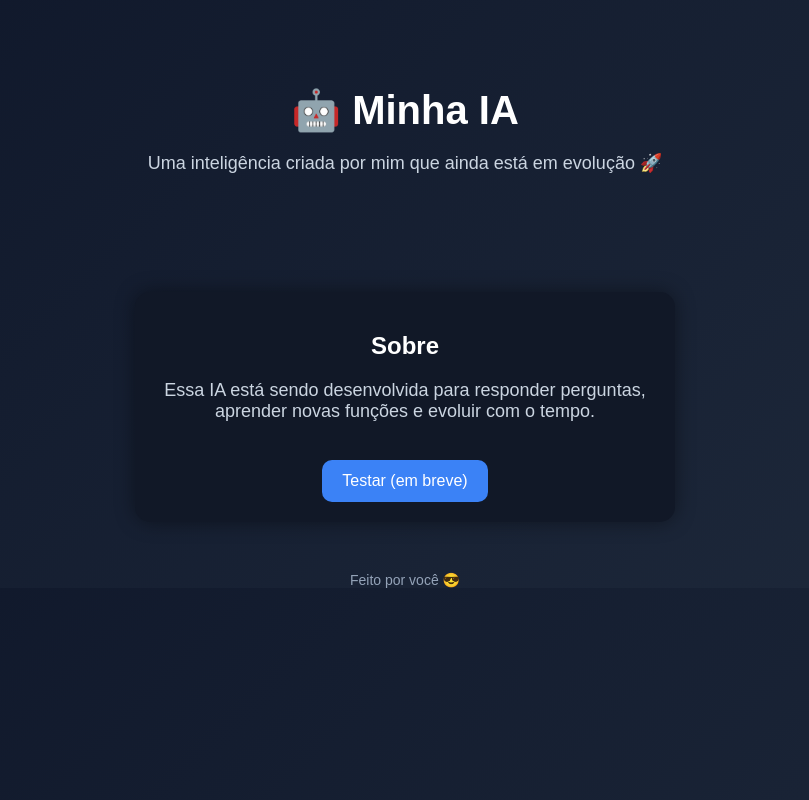
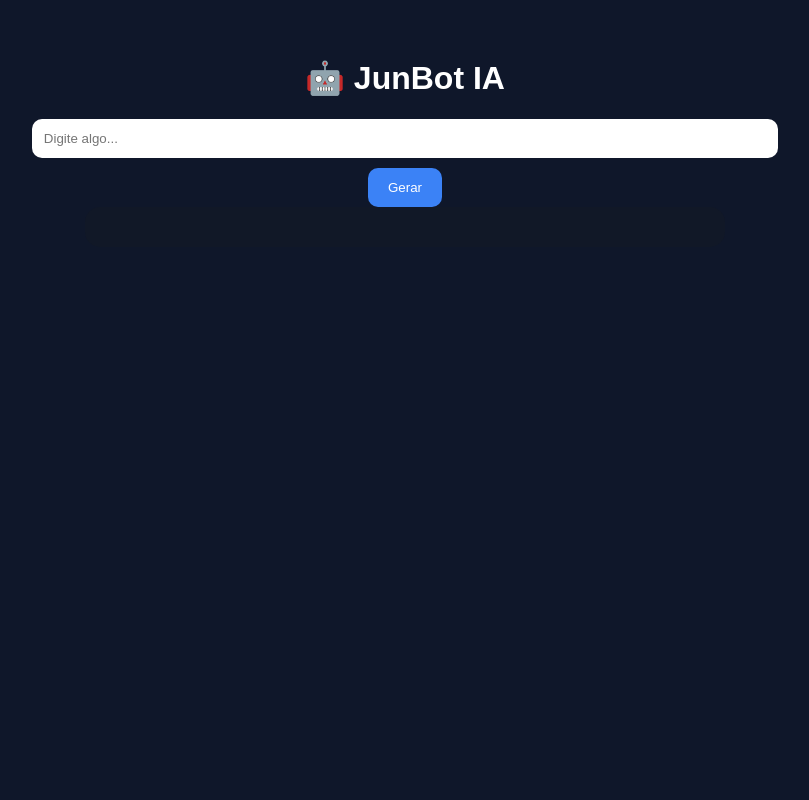
Before and after one commit to alexcasabtn1-web/junbot-site, a plain HTML site: page index.html in a window 1280 px wide. Shown: the whole page, without its empty margins (235-1044 px from the left). Drawn offline with Linux system fonts and the light colour scheme.

Commit message:
Update HTML structure and styles for JunBot IA
awd

```diff
--- a/index.html
+++ b/index.html
@@ -2,82 +2,84 @@
 <html lang="pt-br">
 <head>
 <meta charset="UTF-8">
-  <title>Minha IA</title>
+<title>JunBot IA</title>
+
 <style>
 body {
-      margin: 0;
-      font-family: Arial, sans-serif;
-      background: linear-gradient(135deg, #0f172a, #1e293b);
+  font-family: Arial;
+  background: #0f172a;
   color: white;
   text-align: center;
+  padding: 30px;
 }
 
-    header {
-      padding: 60px 20px;
+input {
+  width: 60%;
+  padding: 12px;
+  border-radius: 10px;
+  border: none;
 }
 
-    h1 {
-      font-size: 40px;
-      margin-bottom: 10px;
-    }
-
-    p {
-      font-size: 18px;
-      color: #cbd5e1;
+button {
+  padding: 12px 20px;
+  margin-top: 10px;
+  border-radius: 10px;
+  border: none;
+  background: #3b82f6;
+  color: white;
+  cursor: pointer;
 }
 
 .box {
-      margin: 40px auto;
-      max-width: 500px;
+  margin-top: 20px;
   background: #111827;
   padding: 20px;
   border-radius: 15px;
-      box-shadow: 0 0 20px rgba(0,0,0,0.4);
+  max-width: 600px;
+  margin: auto;
 }
 
-    .btn {
-      display: inline-block;
-      margin-top: 20px;
-      padding: 12px 20px;
-      background: #3b82f6;
-      color: white;
-      text-decoration: none;
+img {
+  margin-top: 15px;
+  max-width: 100%;
   border-radius: 10px;
-      transition: 0.2s;
-    }
-
-    .btn:hover {
-      background: #2563eb;
-    }
-
-    footer {
-      margin-top: 50px;
-      font-size: 14px;
-      color: #94a3b8;
 }
 </style>
+
 </head>
 
 <body>
 
-  <header>
-    <h1>🤖 Minha IA</h1>
-    <p>Uma inteligência criada por mim que ainda está em evolução 🚀</p>
-  </header>
+<h1>🤖 JunBot IA</h1>
 
-  <div class="box">
-    <h2>Sobre</h2>
-    <p>
-      Essa IA está sendo desenvolvida para responder perguntas,
-      aprender novas funções e evoluir com o tempo.
-    </p>
+<input id="texto" placeholder="Digite algo...">
+<br>
+<button onclick="gerar()">Gerar</button>
 
-    <a class="btn" href="#">Testar (em breve)</a>
-  </div>
+<div class="box" id="resposta"></div>
 
-  <footer>
-    Feito por você 😎
-  </footer>
+<script>
+async function gerar() {
+  const texto = document.getElementById("texto").value;
+  const box = document.getElementById("resposta");
+
+  box.innerHTML = "⏳ Pensando...";
+
+  const res = await fetch("http://127.0.0.1:5000/ia", {
+    method: "POST",
+    headers: {"Content-Type": "application/json"},
+    body: JSON.stringify({text: texto})
+  });
+
+  const data = await res.json();
+
+  box.innerHTML = `
+    <h3>Resposta:</h3>
+    <p>${data.texto}</p>
+    <img src="${data.imagem}">
+  `;
+}
+</script>
 
 </body>
 </html>
```
Lines whose indentation alone changed are shown as unchanged.
